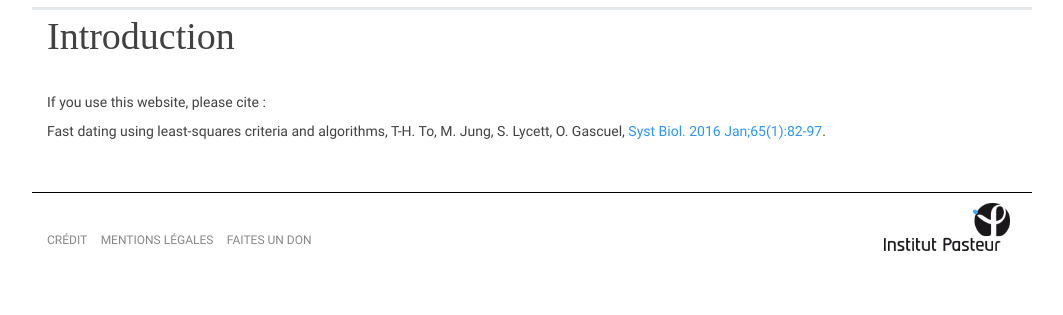
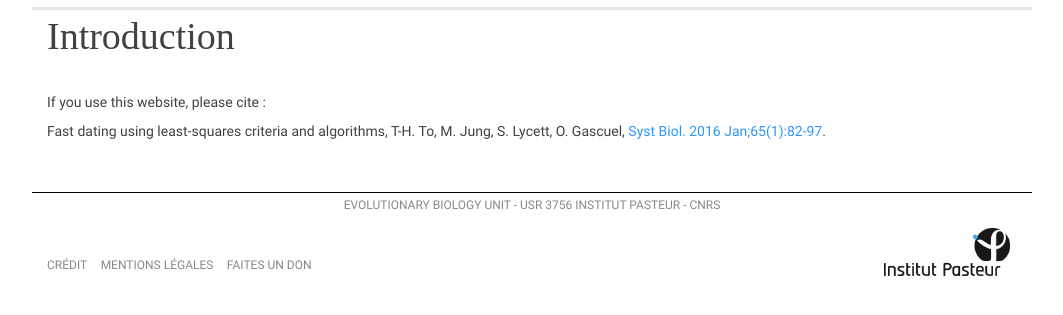
Before and after one commit to evolbioinfo/lsd-web, a Django app: page / in a window 1280 px wide. Shown: the part 289-604 px from the top of the page, without its empty margins (108-1171 px from the left). Run offline with Django 3.2, Linux system fonts and the light colour scheme; some libraries are stand-ins or nearby versions; some web fonts are replaced.

Commit message:
Added team name

```diff
--- a/lsd_web/lsd/static/lsd/style.css
+++ b/lsd_web/lsd/static/lsd/style.css
@@ -82,6 +82,11 @@ pre.terminal-messages{
   float:right;
 }
 
+.subaffiliation{
+    width:100%;
+    text-align:center;
+}
+
 /* #copyurlglyph { */
 /*     pointer-events: initial;  /\* or - auto // or -  unset  *\/ */
 /*     cursor:pointer; */
--- a/lsd_web/lsd/templates/lsd/base_generic.html
+++ b/lsd_web/lsd/templates/lsd/base_generic.html
@@ -27,7 +27,7 @@
       <div class="nav-container">
           <div class="container">
               <div class="logo">
-                  <img src="{% static "lsd/PasteurTheme/images/logo.jpg"%}">
+                <img src="{% static "lsd/PasteurTheme/images/logo.jpg"%}">
               </div>
               <div class="elementItem">
                   <nav class="navbar navbar-default">
@@ -92,6 +92,9 @@
     </div>
     <div id="footer" class="footer-container footer">
         <div class="container">
+	  <div class="subaffiliation">
+	    <a href="https://research.pasteur.fr/en/team/evolutionary-bioinformatics/">Evolutionary Biology Unit - USR 3756 Institut Pasteur - CNRS</a>
+	  </div>
             <div class="row">
                 <div class="col-md-8 col-sm-8">
                     <ul class="list-inline">
```
